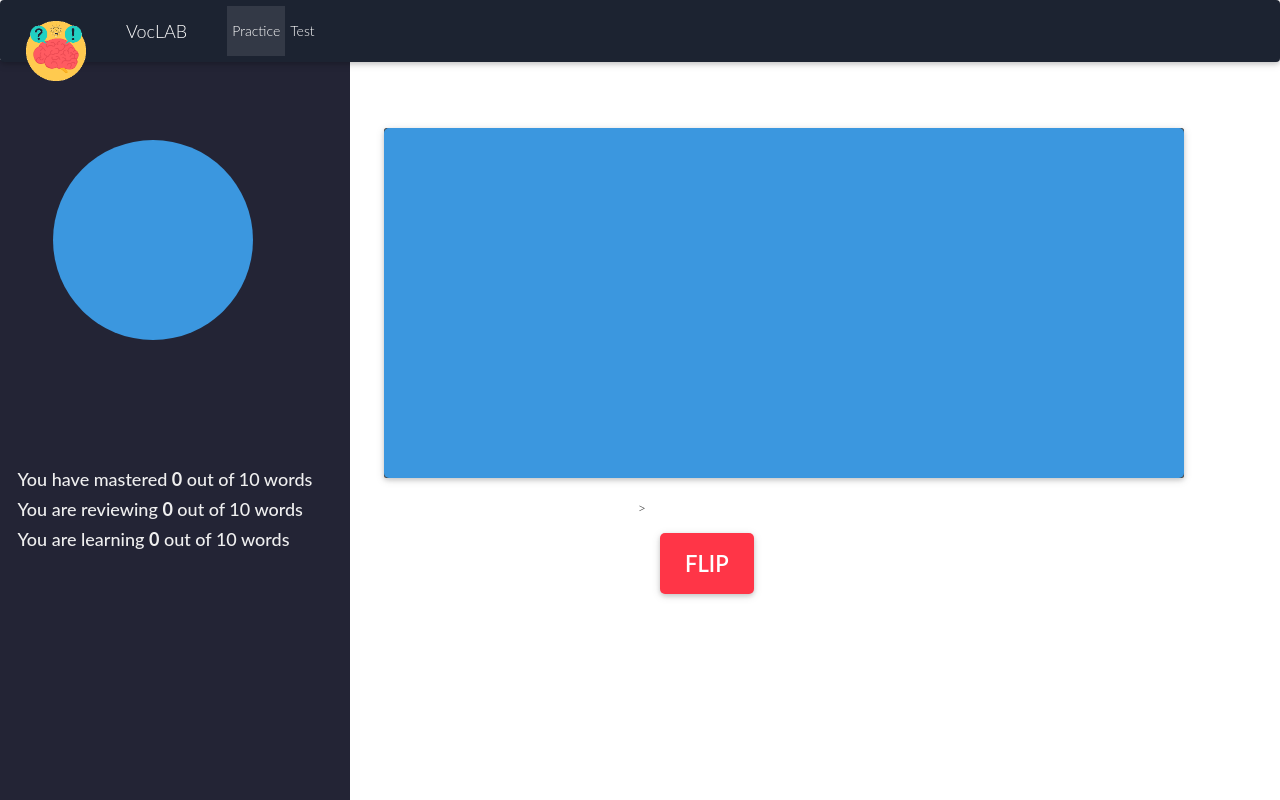
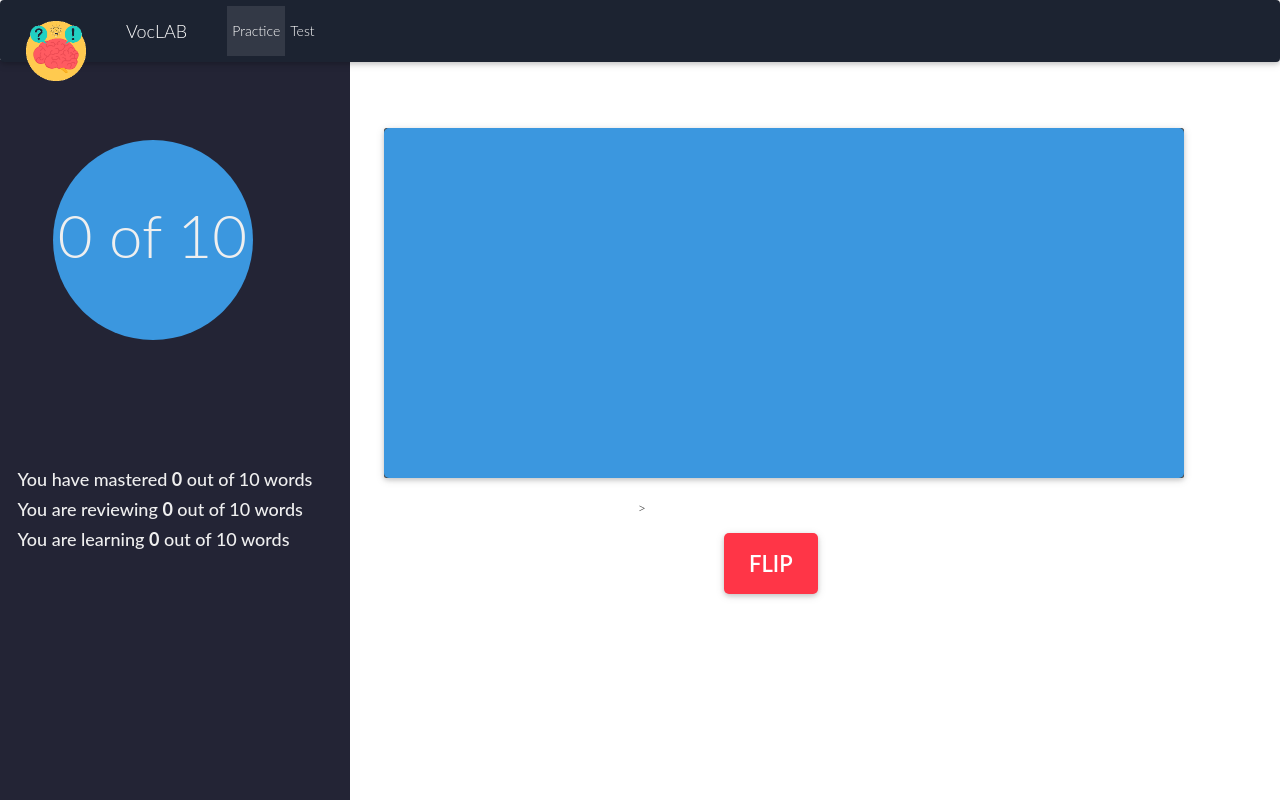
Before and after one commit to Saad-Mahmud/GRE_WebApp, a Flask app: template zMA_Test/Frontend/templates/tryit.html in a window 1280 px wide. Run offline with Flask 2, Linux system fonts and the light colour scheme; the template is opened without the code that fills it, so the values that code supplies are empty; some libraries are stand-ins or nearby versions.

Commit message:
some minor change on tryit.html

```diff
--- a/zMA_Test/Frontend/templates/tryit.html
+++ b/zMA_Test/Frontend/templates/tryit.html
@@ -103,6 +103,8 @@
             top: 50%;
             margin-top: -35px;
             font-size: 60px;
+
+
         }
     </style>
 
@@ -295,11 +297,15 @@
     <style>
         .flipbtn{
             position: absolute;
-            left: 50%;
+            left: 55%;
         }
-        .nextbtn{
+        .idkbtn{
             position: absolute;
-            left: 40%;
+            left: 35%;
+        }
+        .ikbtn{
+            position: absolute;
+            left: 65%;
         }
         .stat{
             position: absolute;
@@ -322,7 +328,7 @@
         <div class="clip2">
             <div class="slice2"></div>
         </div>
-        <div class="status"></div>
+        <div class="status" >0 of 10</div>
     </div>
 
     <div class="stat" style="display: block">
@@ -352,12 +358,12 @@
 
 
 
-    <div class="nextbtn" style="display: block">
-        <div style="display: inline-block">
+    <div  style="display: block">
+        <div class="idkbtn" style="display: inline-block">
             <a href="#" class="btn btn-danger" id="idk" style='visibility:hidden'
                onclick="myFunction(this, '{{ sessionID }}', 'idk','ik','flip')">I don't Know</a>
         </div>
-        <div style="display: inline-block">
+        <div class="ikbtn" style="display: inline-block">
             <a href="#" class="btn btn-success" id="ik" style='visibility:hidden'
                onclick="myFunction(this, '{{ sessionID }}', 'idk','ik','flip')">I
                 know</a>
@@ -374,18 +380,17 @@
 </div>
 
 
-
-
-
 <script>
 
     let cardTransitionTime = 500;
 
-    let $card = $('.js-card')
-    let switching = false
+    let $card = $('.js-card');
+    let switching = false;
+
 
 
     function flipCard(sessionID, id2hide, id2show, id3show) {
+        document.getElementById("flip").style.visibility = 'hidden';
         $.ajax({
             url: '/fliped',
             data: {'sessionID': sessionID},
@@ -421,9 +426,15 @@
                     document.getElementById("meaning").innerHTML = response.word['meaning'];
                     document.getElementById("usage").innerHTML = response.word['usage'];
 
-                    document.getElementById(id2hide).style.visibility = 'hidden';
-                    document.getElementById(id2show).style.visibility = 'visible';
-                    document.getElementById(id3show).style.visibility = 'visible';
+                     document.getElementById("flip").style.visibility = 'hidden';
+                     if(document.getElementById('flip').style.visibility==='hidden') {
+
+
+                         document.getElementById('ik').style.visibility = 'visible';
+                         document.getElementById('idk').style.visibility = 'visible';
+                     }
+
+
                 }
 
                 console.log("flipped ", response.word, response.word['word']);
@@ -440,8 +451,12 @@
 
         $card.toggleClass('is-switched')
         window.setTimeout(function () {
+
             $card.children().children().toggleClass('is-active')
             switching = false
+
+
+
         }, cardTransitionTime / 2)
     }
 
```
